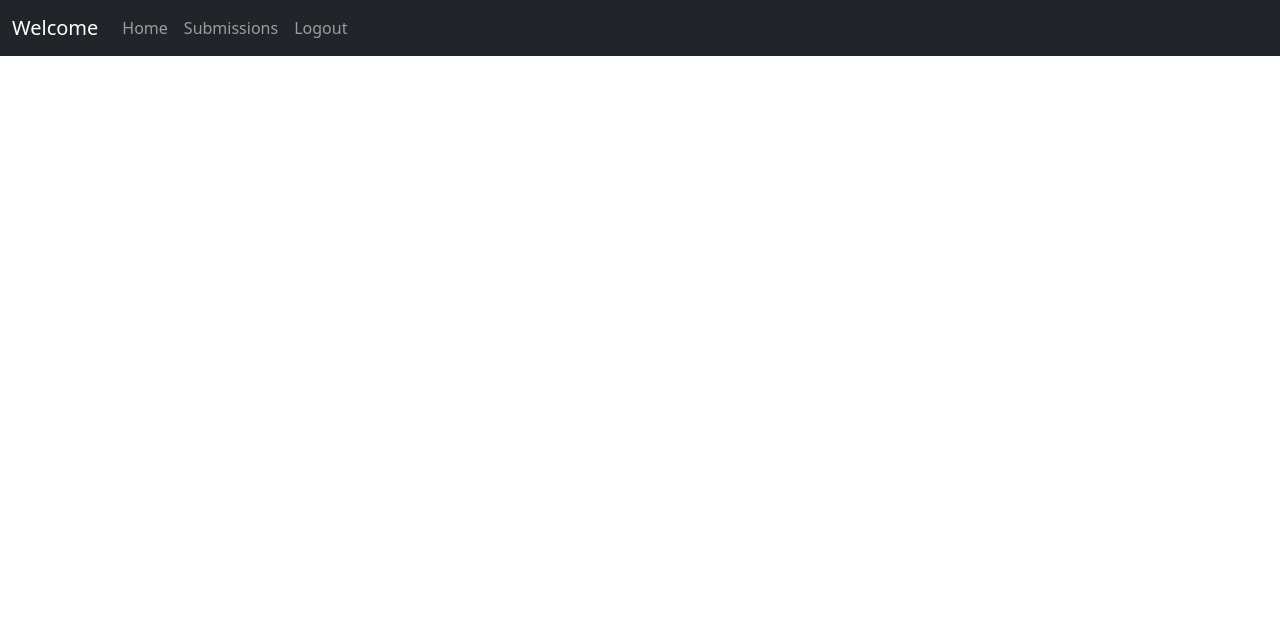
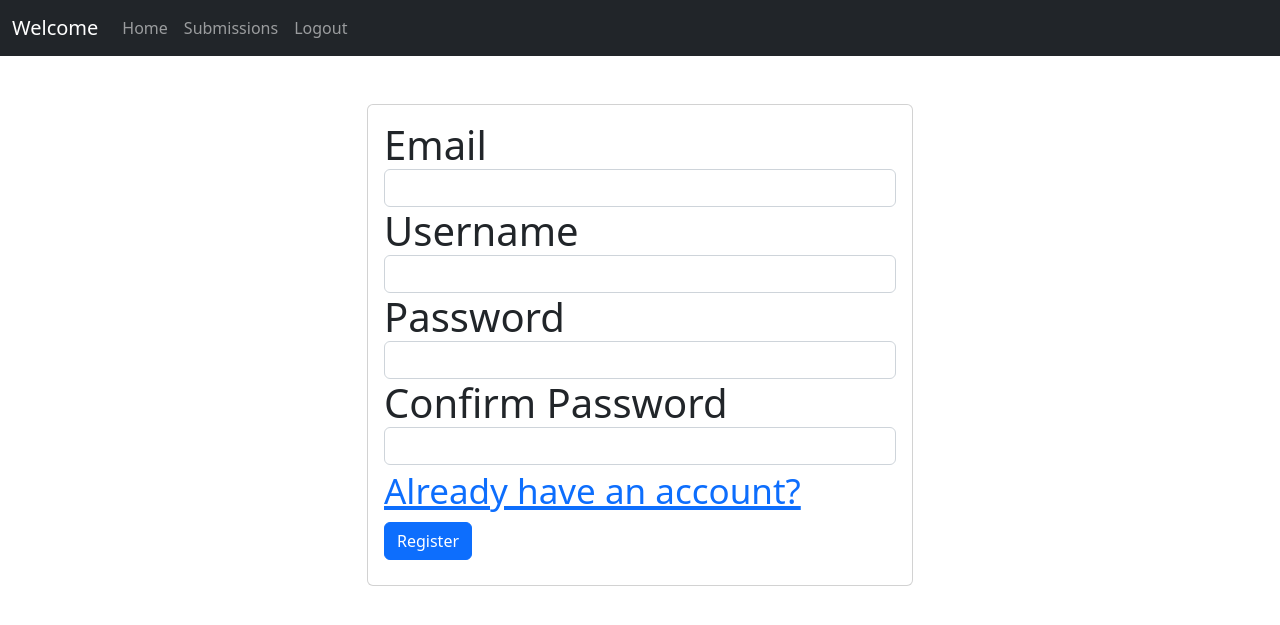
Before and after one commit to moeqaz/express_quizly_app, a Node server app: page /auth/register in a window 1280 px wide. Shown: the top 625 px of the page. Run offline with Node 20, Linux system fonts and the light colour scheme.

Commit message:
add header and footer partials

```diff
--- /dev/null
+++ b/src/templates/partials/footer.ejs
@@ -0,0 +1,4 @@
+<script src="https://cdn.jsdelivr.net/npm/bootstrap@5.2.2/dist/js/bootstrap.bundle.min.js
+    "></script>
+</body>
+</html>
--- /dev/null
+++ b/src/templates/partials/header.ejs
@@ -0,0 +1,26 @@
+<!DOCTYPE html>
+<html lang="en">
+<head>
+    <meta charset="UTF-8">
+    <meta http-equiv="X-UA-Compatible" content="IE=edge">
+    <meta name="viewport" content="width=device-width, initial-scale=1.0">
+    <link rel="stylesheet" href="https://cdn.jsdelivr.net/npm/bootstrap@5.2.2/dist/css/bootstrap.min.css
+    " class="rel">
+    <title>Quizly</title>
+</head>
+<body>
+    <nav class="navbar navbar-expand-lg bg-dark navbar-dark text-light">
+        <div class="container-fluid">
+          <a class="navbar-brand" href="#">Welcome <%= locals.username %></a>
+          <button class="navbar-toggler" type="button" data-bs-toggle="collapse" data-bs-target="#navbarNavAltMarkup" aria-controls="navbarNav" aria-expanded="false" aria-label="Toggle navigation">
+            <span class="navbar-toggler-icon"></span>
+          </button>
+            <div class="collapse navbar-collapse" id="navbarNavAltMarkup">
+                <div class="navbar-nav">
+                    <a class="nav-link" aria-current="page" href="#">Home</a>
+                    <a class="nav-link" href="#">Submissions</a>
+                    <a class="nav-link" href="#">Logout</a>
+                </div>
+          </div>
+        </div>
+      </nav>
--- a/src/templates/views/register.ejs
+++ b/src/templates/views/register.ejs
@@ -1,31 +1,32 @@
-<!DOCTYPE html>
-<html lang="en">
-<head>
-    <meta charset="UTF-8">
-    <meta http-equiv="X-UA-Compatible" content="IE=edge">
-    <meta name="viewport" content="width=device-width, initial-scale=1.0">
-    <link rel="stylesheet" href="https://cdn.jsdelivr.net/npm/bootstrap@5.2.2/dist/css/bootstrap.min.css
-    " class="rel">
-    <title>Quizly</title>
-</head>
-<body>
-    <nav class="navbar navbar-expand-lg bg-dark navbar-dark text-light">
-        <div class="container-fluid">
-          <a class="navbar-brand" href="#">Welcome <%= locals.username %></a>
-          <button class="navbar-toggler" type="button" data-bs-toggle="collapse" data-bs-target="#navbarNavAltMarkup" aria-controls="navbarNav" aria-expanded="false" aria-label="Toggle navigation">
-            <span class="navbar-toggler-icon"></span>
-          </button>
-            <div class="collapse navbar-collapse" id="navbarNavAltMarkup">
-                <div class="navbar-nav">
-                    <a class="nav-link" aria-current="page" href="#">Home</a>
-                    <a class="nav-link" href="#">Submissions</a>
-                    <a class="nav-link" href="#">Logout</a>
-                </div>
+<%-include('../partials/header.ejs') %>
+
+      <div class="container">
+        <div class="row">
+          <div class="col-md-6 offset-3">
+            <div class="card mt-5">
+              <div class="card-body">
+                <h1>
+                  <form action="" method="post">
+                    <div class="form-group">
+                      <label for="email">Email</label>
+                      <input type="text" name="email" class="form-control">
+                      <label for="username">Username</label>
+                      <input type="text" name="username" class="form-control">
+                      <label for="password">Password</label>
+                      <input type="text" name="password" class="form-control">
+                      <label for="confirmPass">Confirm Password</label>
+                      <input type="text" name="confirmPass" class="form-control">
+                    </div>
+                    <div class="form-group">
+                      <a href=""><small>Already have an account?</small></a>
+                      <button type="submit" class="btn btn-primary">Register</button>
+                    </div>
+                  </form>
+                </h1>
+              </div>
+            </div>
           </div>
         </div>
-      </nav>
+      </div>
 
-    <script src="https://cdn.jsdelivr.net/npm/bootstrap@5.2.2/dist/js/bootstrap.bundle.min.js
-    "></script>
-</body>
-</html>
+<%-include('../partials/footer.ejs') %>
```
